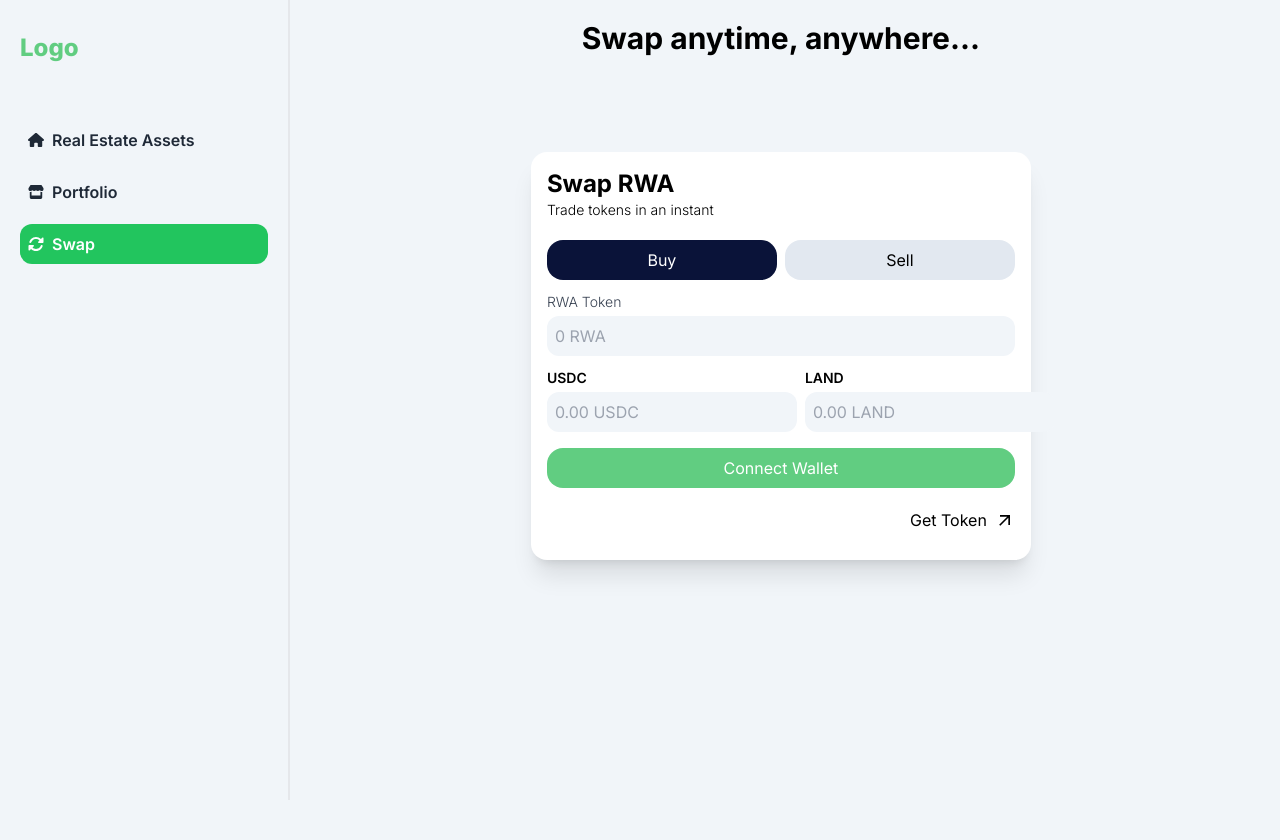
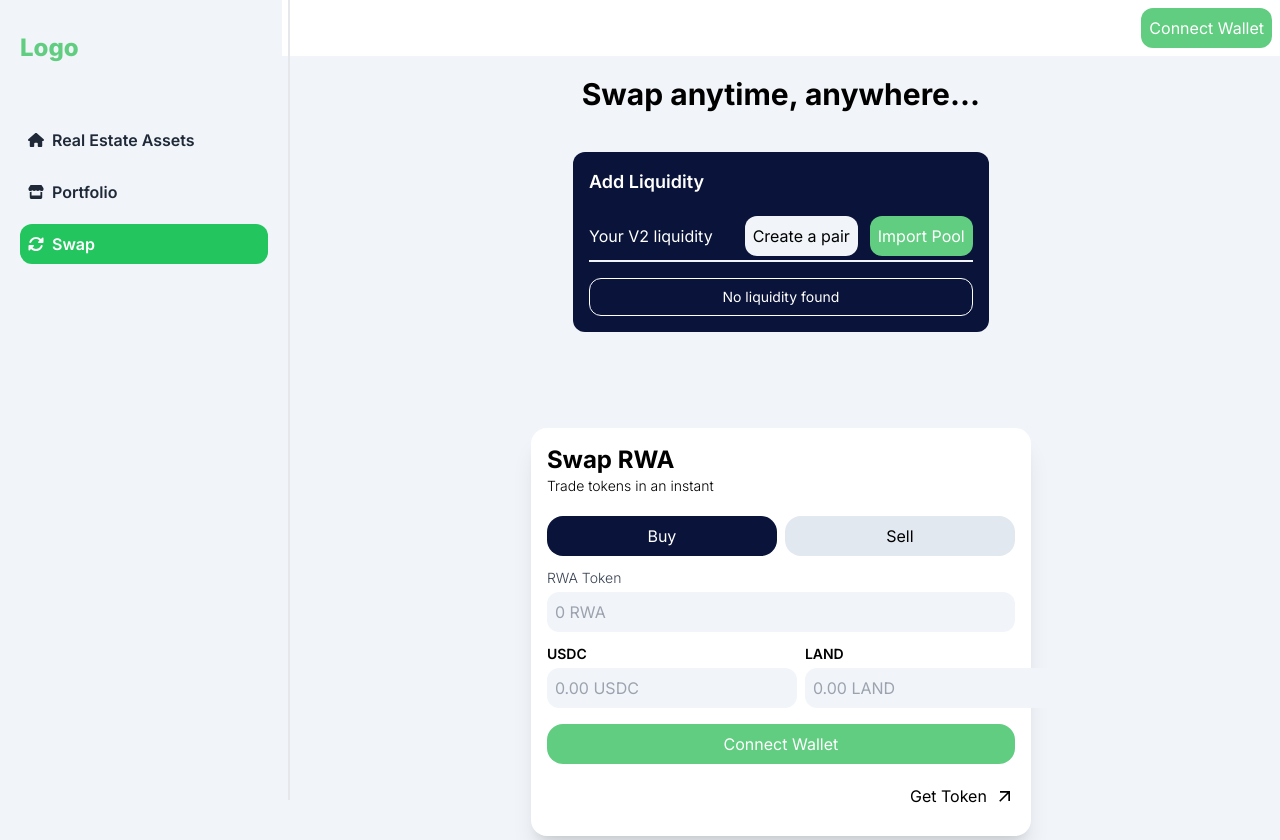
Before and after one commit to adamsdavee/RWA-DeFi, a Next.js app in the folder frontend/: page /dashboard/swap in a window 1280 px wide. Built offline with nearby package versions, Linux system fonts and the light colour scheme.

Commit message:
Swap page

```diff
--- a/frontend/src/app/dashboard/swap/page.jsx
+++ b/frontend/src/app/dashboard/swap/page.jsx
@@ -2,10 +2,39 @@ import SwapToken from "@/components/SwapToken";
 
 const page = () => {
 	return (
-		<div className="p-5 w-full h-full">
-			<h1 className="text-3xl font-bold mb-5 text-center w-full">
+		<div className="pt-0 w-full h-full">
+			<div className="bg-white p-2 mb-5">
+				<button className="bg-primary text-white rounded-xl p-2 flex ml-auto">
+					Connect Wallet
+				</button>
+			</div>
+
+			<h1 className="text-3xl font-bold mb-10 text-center w-full">
 				Swap anytime, anywhere...
 			</h1>
+
+			{/* Add liquidity */}
+			<div className="bg-secondary text-white p-4 rounded-xl w-fit flex flex-col m-auto">
+				<h2 className="font-semibold text-lg mb-5">Add Liquidity</h2>
+				<div className="flex flex-row gap-3 items-center">
+					<div className="mr-5">Your V2 liquidity</div>
+					<div>
+						<button className="bg-slate-100 text-black p-2 rounded-xl hover:opacity-80 duration-300">
+							Create a pair
+						</button>
+					</div>
+					<div>
+						<button className="bg-primary rounded-xl p-2 hover:opacity-80 duration-300">
+							Import Pool
+						</button>
+					</div>
+				</div>
+				<div className="h-0.5 w-full bg-slate-100 mt-1"></div>
+
+				<div className="text-center rounded-xl border border-white p-2 mt-4 text-sm">
+					No liquidity found
+				</div>
+			</div>
 
 			<div className="flex m-auto w-full items-center justify-center mt-24">
 				<div>
```
